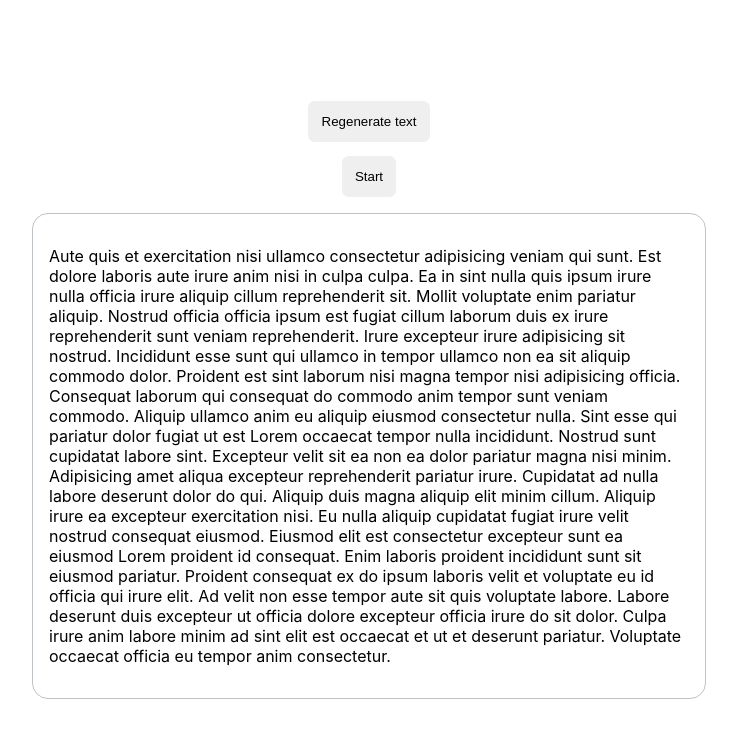
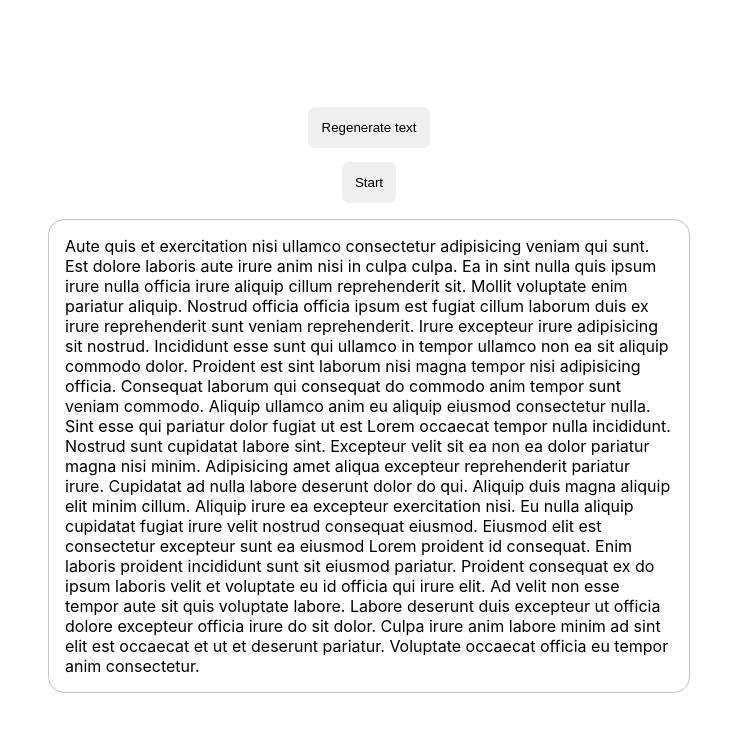
Before and after one commit to Yz4230/slide-poc, a React (Vite) app: page / in a window 1280 px wide. Shown: the top 738 px of the page, without its empty margins (271-1008 px from the left). Built offline with nearby package versions, Linux system fonts and the light colour scheme.

Commit message:
wip: impl push slide

```diff
--- a/src/App.tsx
+++ b/src/App.tsx
@@ -1,8 +1,32 @@
+import { css } from "@emotion/react";
 import styled from "@emotion/styled";
 import { loremIpsum } from "lorem-ipsum";
 import { useState } from "react";
 import { animated, useSpring } from "react-spring";
 import useMeasure from "react-use-measure";
+
+const ToLeft = css({
+  position: "absolute",
+  top: 0,
+  left: 0,
+  transform: "translateX(-100%)",
+});
+
+const ToRight = css({
+  position: "absolute",
+  top: 0,
+  left: 0,
+  transform: "translateX(100%)",
+});
+
+const Center = css({
+  position: "relative",
+  transform: "translateX(0%)",
+});
+
+const Transision = css({
+  transition: "transform 1s ease-in-out",
+});
 
 const Container = styled.div({
   width: "100vw",
@@ -25,14 +49,13 @@ const PageContainer = styled(animated.div)({
   border: "1px solid #BDC3C7",
   borderRadius: "1em",
   overflow: "hidden",
-  padding: "1em",
 });
 
 const lorem = () => loremIpsum({ count: Math.ceil(Math.random() * 30) });
 
 function App() {
   const [text, setText] = useState(lorem);
-  const [overlapText] = useState(lorem);
+  const [overlapText, setOverlapText] = useState(lorem);
   const [ref, { height }] = useMeasure();
   const [started, setStarted] = useState(false);
 
@@ -42,57 +65,39 @@ function App() {
     },
   });
 
-  const toRightStyle = useSpring({
-    cancel: !started,
-    from: {
-      transform: "translateX(0%)",
-    },
-    to: {
-      transform: "translateX(100%)",
-    },
-  });
-
-  const fromLeftStyles = useSpring({
-    cancel: !started,
-    from: {
-      transform: "translateX(-100%)",
-    },
-    to: {
-      transform: "translateX(0%)",
-    },
-  });
-
-  const regenerateText = () => setText(lorem);
+  const regenerateText = () => {
+    setText(lorem);
+    setOverlapText(lorem);
+  };
 
   return (
     <Container>
       <Button onClick={regenerateText}>Regenerate text</Button>
-      <Button css={{ marginTop: "1em" }} onClick={() => setStarted(true)}>
-        Start
+      <Button css={{ marginTop: "1em" }} onClick={() => setStarted(!started)}>
+        {started ? "Stop" : "Start"}
       </Button>
       <PageContainer css={{ marginTop: "1em" }} style={styles}>
-        <div ref={ref} css={{ position: "relative", overflow: "hidden" }}>
-          <animated.p
-            css={{
-              display: "inline-block",
-              position: started ? "absolute" : "relative",
-            }}
-            style={toRightStyle}
+        <div ref={ref} css={{ position: "relative" }}>
+          <div
+            css={[
+              {
+                padding: "1em",
+              },
+              Transision,
+              started ? ToLeft : Center,
+            ]}
           >
             {text}
-          </animated.p>
-          <animated.p
-            css={{
-              display: "inline-block",
-              position: started ? "relative" : "absolute",
-              top: 0,
-              left: 0,
-              color: "red",
-            }}
-            style={fromLeftStyles}
+          </div>
+          <div
+            css={[
+              { color: "red", padding: "1em" },
+              Transision,
+              !started ? ToRight : Center,
+            ]}
           >
             {overlapText}
-          </animated.p>
+          </div>
         </div>
       </PageContainer>
     </Container>
```
